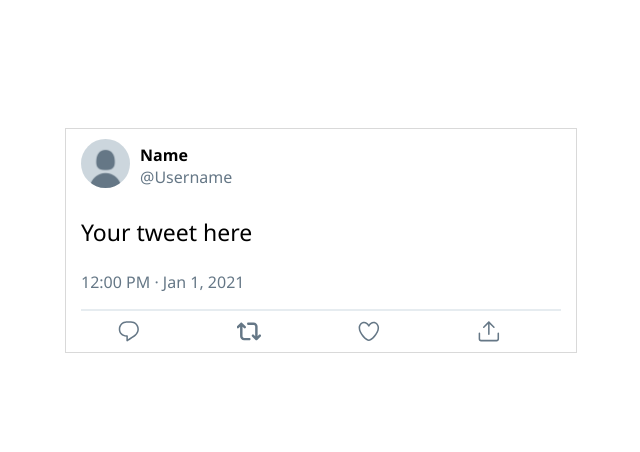
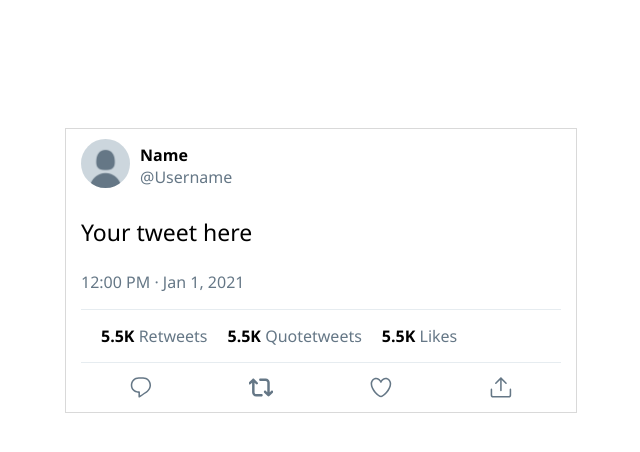
Before and after one commit to Deepakmukka1/tweetgen, a React (Create React App) app: page / in a window 1280 px wide. Shown: the top 452 px of the page, without its empty margins (383-1023 px from the left). Built offline with nearby package versions, Linux system fonts and the light colour scheme.

Commit message:
✨ done complete UI

```diff
--- a/src/Components/tweet.js
+++ b/src/Components/tweet.js
@@ -25,24 +25,30 @@ function Tweet() {
           Your tweet here
         </h3>
         <p style={{ color: "#657786" }}>12:00 PM · Jan 1, 2021</p>
-        <hr style={{ border: "1px solid rgb(230, 236, 240)" }} />
+
+        <div className="numbers">
+          <span>5.5K </span> Retweets
+          <span>5.5K </span> Quotetweets
+          <span>5.5K </span> Likes
+        </div>
+
         <div className="emojis">
-          <svg viewBox="0 0 48 48" className="tweetemojis">
+          <svg viewBox="0 0 24 36" className="tweetemojis">
             <g>
               <path d="M14.046 2.242l-4.148-.01h-.002c-4.374 0-7.8 3.427-7.8 7.802 0 4.098 3.186 7.206 7.465 7.37v3.828c0 .108.044.286.12.403.142.225.384.347.632.347.138 0 .277-.038.402-.118.264-.168 6.473-4.14 8.088-5.506 1.902-1.61 3.04-3.97 3.043-6.312v-.017c-.006-4.367-3.43-7.787-7.8-7.788zm3.787 12.972c-1.134.96-4.862 3.405-6.772 4.643V16.67c0-.414-.335-.75-.75-.75h-.396c-3.66 0-6.318-2.476-6.318-5.886 0-3.534 2.768-6.302 6.3-6.302l4.147.01h.002c3.532 0 6.3 2.766 6.302 6.296-.003 1.91-.942 3.844-2.514 5.176z"></path>{" "}
             </g>
           </svg>
-          <svg viewBox="0 0 48 48" className="tweetemojis">
+          <svg viewBox="0 0 24 36" className="tweetemojis">
             <g>
               <path d="M23.615 15.477c-.47-.47-1.23-.47-1.697 0l-1.326 1.326V7.4c0-2.178-1.772-3.95-3.95-3.95h-5.2c-.663 0-1.2.538-1.2 1.2s.537 1.2 1.2 1.2h5.2c.854 0 1.55.695 1.55 1.55v9.403l-1.326-1.326c-.47-.47-1.23-.47-1.697 0s-.47 1.23 0 1.697l3.374 3.375c.234.233.542.35.85.35s.613-.116.848-.35l3.375-3.376c.467-.47.467-1.23-.002-1.697zM12.562 18.5h-5.2c-.854 0-1.55-.695-1.55-1.55V7.547l1.326 1.326c.234.235.542.352.848.352s.614-.117.85-.352c.468-.47.468-1.23 0-1.697L5.46 3.8c-.47-.468-1.23-.468-1.697 0L.388 7.177c-.47.47-.47 1.23 0 1.697s1.23.47 1.697 0L3.41 7.547v9.403c0 2.178 1.773 3.95 3.95 3.95h5.2c.664 0 1.2-.538 1.2-1.2s-.535-1.2-1.198-1.2z"></path>{" "}
             </g>
           </svg>
-          <svg viewBox="0 0 48 48" className="tweetemojis">
+          <svg viewBox="0 0 24 36" className="tweetemojis">
             <g>
               <path d="M12 21.638h-.014C9.403 21.59 1.95 14.856 1.95 8.478c0-3.064 2.525-5.754 5.403-5.754 2.29 0 3.83 1.58 4.646 2.73.814-1.148 2.354-2.73 4.645-2.73 2.88 0 5.404 2.69 5.404 5.755 0 6.376-7.454 13.11-10.037 13.157H12zM7.354 4.225c-2.08 0-3.903 1.988-3.903 4.255 0 5.74 7.034 11.596 8.55 11.658 1.518-.062 8.55-5.917 8.55-11.658 0-2.267-1.823-4.255-3.903-4.255-2.528 0-3.94 2.936-3.952 2.965-.23.562-1.156.562-1.387 0-.014-.03-1.425-2.965-3.954-2.965z"></path>{" "}
             </g>
           </svg>
-          <svg viewBox="0 0 48 48" className="tweetemojis">
+          <svg viewBox="0 0 24 36" className="tweetemojis">
             <g>
               <path d="M17.53 7.47l-5-5c-.293-.293-.768-.293-1.06 0l-5 5c-.294.293-.294.768 0 1.06s.767.294 1.06 0l3.72-3.72V15c0 .414.336.75.75.75s.75-.336.75-.75V4.81l3.72 3.72c.146.147.338.22.53.22s.384-.072.53-.22c.293-.293.293-.767 0-1.06z"></path>{" "}
               <path d="M19.708 21.944H4.292C3.028 21.944 2 20.916 2 19.652V14c0-.414.336-.75.75-.75s.75.336.75.75v5.652c0 .437.355.792.792.792h15.416c.437 0 .792-.355.792-.792V14c0-.414.336-.75.75-.75s.75.336.75.75v5.652c0 1.264-1.028 2.292-2.292 2.292z"></path>{" "}
--- a/src/index.css
+++ b/src/index.css
@@ -30,13 +30,14 @@ code {
   border-radius: 50%;
 }
 .emojis {
+  border-top: 1px solid rgb(230, 236, 240);
   display: flex;
   justify-content: space-around;
   height: 49px;
   flex-direction: row;
-  margin-bottom: -16px;
 }
 .tweetemojis {
+  margin-top: 12px;
   display: inline-flex;
   padding: 0 0.85rem;
   fill: currentcolor;
@@ -46,3 +47,14 @@ code {
   align-items: center;
   font-size: 1.5em;
 }
+.numbers {
+  border-top: 1px solid rgb(230, 236, 240);
+  padding: 15px 0;
+  color: #657786;
+}
+.numbers span {
+  margin-left: 20px;
+  font-size: 16px;
+  color: black;
+  font-weight: 700;
+}
```
